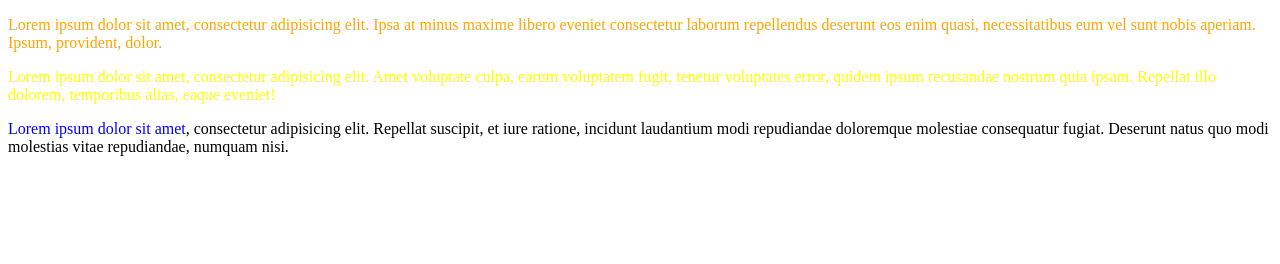
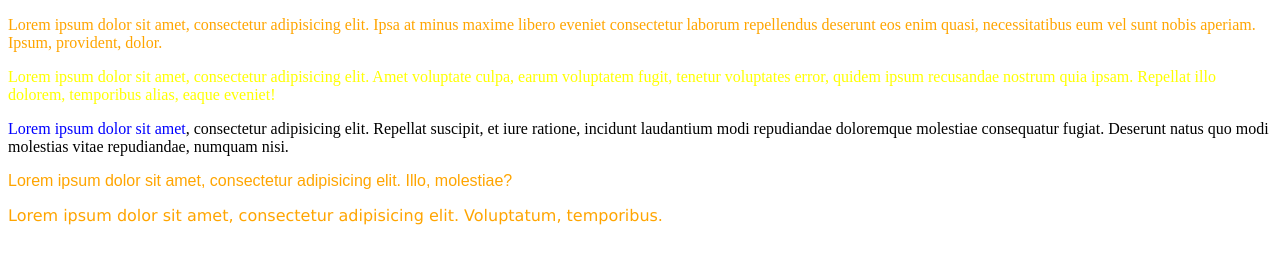
Before and after one commit to Serg12345/css, a plain HTML site: page index.html in a window 1280 px wide. Drawn offline with Linux system fonts and the light colour scheme.

Commit message:
Свойство font-family (шрифт элемента)

```diff
--- a/css/style.css
+++ b/css/style.css
@@ -8,3 +8,10 @@ p {
 section span {
 	color: blue;
 }
+/* Свойство font-family (шрифт элемента) */
+.arial {
+	font-family: arial;
+}
+.verdana {
+	font-family: verdana;
+}
--- a/index.html
+++ b/index.html
@@ -9,5 +9,9 @@
 <p>Lorem ipsum dolor sit amet, consectetur adipisicing elit. Ipsa at minus maxime libero eveniet consectetur laborum repellendus deserunt eos enim quasi, necessitatibus eum vel sunt nobis aperiam. Ipsum, provident, dolor.</p>
 <p class="text">Lorem ipsum dolor sit amet, consectetur adipisicing elit. Amet voluptate culpa, earum voluptatem fugit, tenetur voluptates error, quidem ipsum recusandae nostrum quia ipsam. Repellat illo dolorem, temporibus alias, eaque eveniet!</p>
 <section><span>Lorem ipsum dolor sit amet</span>, consectetur adipisicing elit. Repellat suscipit, et iure ratione, incidunt laudantium modi repudiandae doloremque molestiae consequatur fugiat. Deserunt natus quo modi molestias vitae repudiandae, numquam nisi.</section>
+
+<!-- Свойство font-family -->
+<p class="arial">Lorem ipsum dolor sit amet, consectetur adipisicing elit. Illo, molestiae?</p>
+<p class="verdana">Lorem ipsum dolor sit amet, consectetur adipisicing elit. Voluptatum, temporibus.</p>
 </body>
 </html>
```
